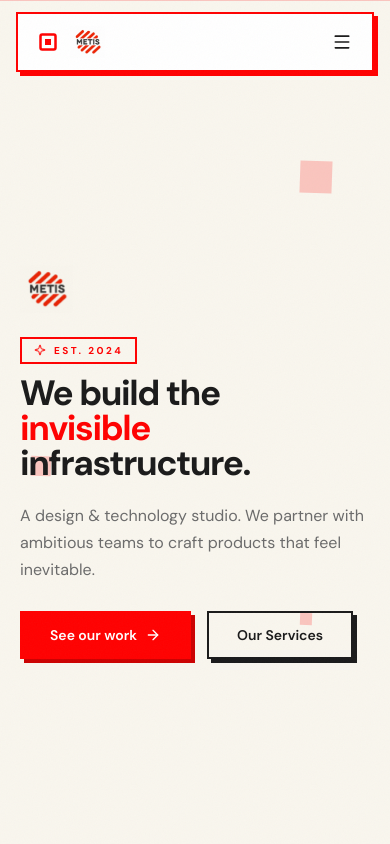
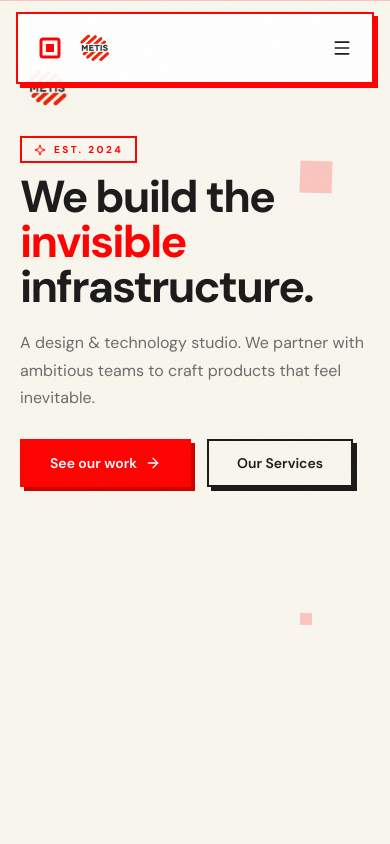
Before and after one commit to 4jeel-cloud/metis-website, a Next.js app: page / in a window 390 px wide. Shown: the top 844 px of the page. Built offline with nearby package versions, Linux system fonts and the light colour scheme.

Commit message:
Fix mobile: bigger navbar, bigger heading, remove excess vertical space

```diff
--- a/src/app/page.tsx
+++ b/src/app/page.tsx
@@ -100,7 +100,7 @@ export default function Home() {
   return (
     <>
       {/* ── Hero ── */}
-      <section className="relative flex min-h-screen flex-col overflow-hidden px-5 pt-20 sm:px-8 lg:pt-24">
+      <section className="relative min-h-screen overflow-hidden px-5 pt-16 pb-16 sm:px-8 sm:pt-20 lg:pt-24">
         <PixelGrid className="hidden md:block" />
         <PixelDiamond className="absolute right-[15%] top-[20%] h-8 w-8" size={32} />
         <PixelDiamond className="absolute left-[8%] top-[55%] h-5 w-5" size={20} />
@@ -113,7 +113,7 @@ export default function Home() {
           transition={{ duration: 0.8, delay: 0.2 }}
         />
 
-        <div className="relative mx-auto flex w-full max-w-6xl flex-1 flex-col justify-center">
+        <div className="relative mx-auto max-w-6xl">
           <motion.div
             initial={{ opacity: 0 }}
             animate={{ opacity: 1 }}
@@ -136,7 +136,7 @@ export default function Home() {
               <Sparkle className="h-3 w-3" /> Est. 2024
             </motion.span>
 
-            <h1 className="max-w-4xl text-[clamp(2.2rem,8vw,5rem)] font-bold leading-[1.0] tracking-[-0.04em]">
+            <h1 className="max-w-4xl text-[clamp(2.8rem,10vw,5.5rem)] font-bold leading-[1.0] tracking-[-0.04em]">
               <motion.span
                 className="block glitch-text"
                 initial={{ opacity: 0, y: 40 }}
--- a/src/components/header.tsx
+++ b/src/components/header.tsx
@@ -17,17 +17,17 @@ export default function Header() {
 
   return (
     <header className="fixed top-0 left-0 right-0 z-50 px-4 pt-3 sm:px-8 sm:pt-5">
-      <div className="relative mx-auto max-w-6xl overflow-hidden rounded-none border-2 border-[#ff0000] bg-white/95 px-5 py-3 shadow-[4px_4px_0_#ff0000] sm:px-6">
+      <div className="relative mx-auto max-w-6xl overflow-hidden rounded-none border-2 border-[#ff0000] bg-white/95 px-5 py-4 shadow-[4px_4px_0_#ff0000] sm:px-6 sm:py-3">
         <div className="scan-line" />
         <div className="flex items-center justify-between">
           <Link href="/" className="flex items-center gap-3">
             <div className="relative">
-              <Square className="h-5 w-5 text-[#ff0000]" strokeWidth={3} />
+              <Square className="h-6 w-6 text-[#ff0000] sm:h-5 sm:w-5" strokeWidth={3} />
               <div className="absolute inset-0 flex items-center justify-center">
-                <div className="h-1.5 w-1.5 bg-[#ff0000]" />
+                <div className="h-2 w-2 bg-[#ff0000] sm:h-1.5 sm:w-1.5" />
               </div>
             </div>
-            <Image src="/logo-black.png" alt="Metis" width={140} height={38} className="h-8 w-auto object-contain [mix-blend-mode:multiply]" priority />
+            <Image src="/logo-black.png" alt="Metis" width={160} height={44} className="h-9 w-auto object-contain sm:h-8 [mix-blend-mode:multiply]" priority />
           </Link>
 
           <nav className="hidden items-center md:flex">
```
